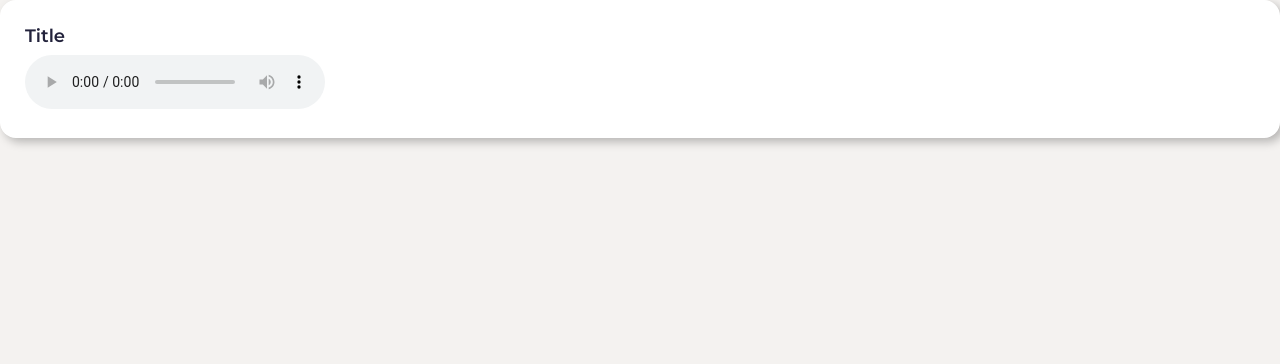
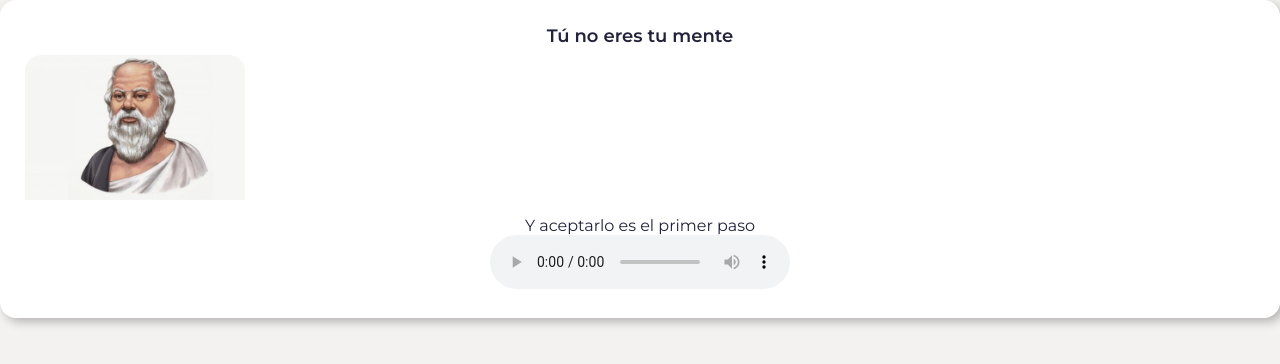
Before and after one commit to alejandroluisacosta/detox-mental-2.0, a React (Vite) app in the folder frontend/: page /session/1 in a window 1280 px wide. Shown: the top 364 px of the page. Built offline with nearby package versions, Linux system fonts and the light colour scheme.

Commit message:
fix: session data import and structure

```diff
--- a/frontend/src/App.jsx
+++ b/frontend/src/App.jsx
@@ -12,7 +12,7 @@ function App() {
             <Routes>
                 <Route path='/' element={<Article />} />
                 <Route path='course' element={<Course />} />
-                <Route path='session/:session' element={<Session />} />
+                <Route path='session/:sessionId' element={<Session />} />
             </Routes>
             </BrowserRouter>
         </React.StrictMode>
--- /dev/null
+++ b/frontend/src/Components/Session/Session.css
@@ -0,0 +1,3 @@
+.session {
+    text-align: center;
+}
--- a/frontend/src/Components/Session/Session.jsx
+++ b/frontend/src/Components/Session/Session.jsx
@@ -1,10 +1,14 @@
 import { Navigate, useParams } from 'react-router-dom';
 import AudioPlayer from '../AudioPlayer/AudioPlayer'
+import { sessionsData } from '../../data';
+import './Session.css';
 
 const Session = () => {
-    const { session } = useParams();
-    const sessionNumber = Number(session);
+    const { sessionId } = useParams();
+    const sessionNumber = Number(sessionId);
     const TOTAL_SESSIONS = 15;
+
+    const session = sessionsData.find(session => session.id === sessionNumber);
 
     if (Number.isNaN(sessionNumber) || sessionNumber < 1 || sessionNumber > TOTAL_SESSIONS) {
         return <Navigate to='/404' replace />
@@ -12,7 +16,9 @@ const Session = () => {
 
     return (
         <div className='session'>
-            <h1 className='session__title'>Title</h1>
+            <h1 className='session__title'>{session.title}</h1>
+            <img className='session__image' src={session.img} alt='Imagen de la sesión' />
+            <p className='session__subtitle'>{session.description}</p>
             <AudioPlayer src={`/session_${sessionNumber}.mp3`} />
         </div>
     )
```
